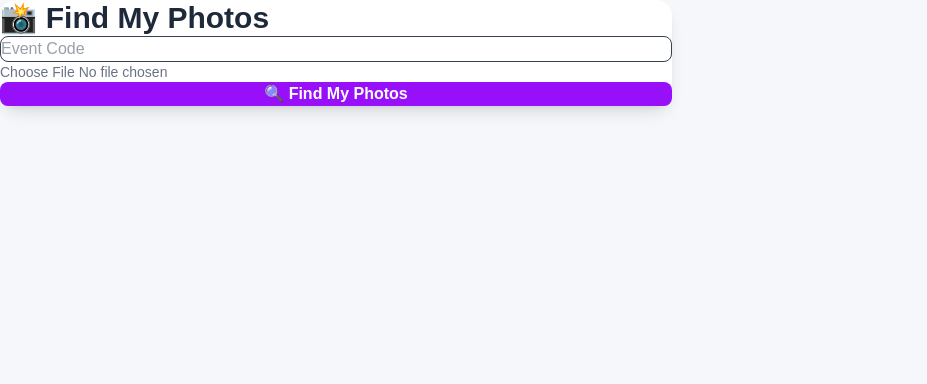
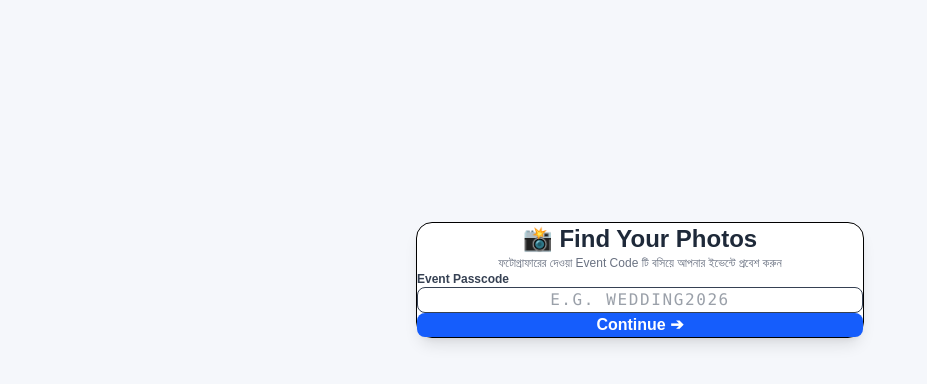
Before and after one commit to prokasroyr/ai-photo-app, a React (Vite) app: page /search in a window 1280 px wide. Shown: the top 384 px of the page, without its empty margins (0-927 px from the left). Built offline with nearby package versions, Linux system fonts and the light colour scheme.

Commit message:
Unified SearchPhotos component with step-based flow

```diff
--- a/src/pages/client/SearchPhotos.jsx
+++ b/src/pages/client/SearchPhotos.jsx
@@ -1,228 +1,186 @@
-import { useState, useEffect, useRef } from "react";
-import { useNavigate, useLocation } from "react-router-dom";
+import { useState, useEffect } from "react";
+import { useNavigate, useLocation, useParams } from "react-router-dom";
 
-function SearchPhotos() {
+const AI_SERVER = "https://ai-photo-backend-8le8.onrender.com";
+
+export default function SearchPhotos() {
+  const navigate = useNavigate();
   const location = useLocation();
-  const navigate = useNavigate();
+  const { eventId: urlEventId } = useParams();
 
+  // ইভেন্ট কোড ও সেলফি স্টেট
   const [eventId, setEventId] = useState(
-    location.state?.eventId || ""
+    urlEventId || location.state?.eventId || ""
   );
+  const [step, setStep] = useState(eventId ? 2 : 1); // ইভেন্ট আইডি থাকলে সরাসরি স্টেপ ২ তে যাবে
+  const [selfie, setSelfie] = useState(null);
+  const [isSearching, setIsSearching] = useState(false);
 
-  const [selfie, setSelfie] = useState(
-    location.state?.selfieFile || null
-  );
+  useEffect(() => {
+    if (urlEventId || location.state?.eventId) {
+      setStep(2);
+    }
+  }, [urlEventId, location.state]);
 
-  const [isSearching, setIsSearching] = useState(false);
-  const autoSearchStarted = useRef(false); // ✅ const যুক্ত করা হয়েছে
-
-  // ==========================================
-  // AI BACKEND SERVER URL
-  // ==========================================
-  const AI_SERVER = "https://ai-photo-backend-8le8.onrender.com"; // ✅ আপনার লাইভ রেন্ডার URL
-
-  // ==========================================
-  // Auto search when coming from UploadSelfie
-  // ==========================================
-  useEffect(() => {
-    if (
-      !location.state?.eventId ||
-      !location.state?.selfieFile
-    ) {
+  // স্টেপ ১: ইভেন্ট কোড সাবমিট
+  const handleEventSubmit = (e) => {
+    e.preventDefault();
+    if (!eventId.trim()) {
+      alert("অনুগ্রহ করে ইভেন্ট কোডটি লিখুন!");
       return;
     }
+    setStep(2);
+  };
 
-    if (autoSearchStarted.current) {
-      return;
-    }
-
-    autoSearchStarted.current = true;
-
-    handleSearch(
-      location.state.eventId,
-      location.state.selfieFile
-    );
-  }, [location.state]);
-
-  // ==========================================
-  // START AI SEARCH
-  // ==========================================
-  const handleSearch = async (
-    overrideEventId,
-    overrideSelfie
-  ) => {
-    if (isSearching) {
-      return;
-    }
-
-    const currentEventId = overrideEventId || eventId;
-    const currentSelfie = overrideSelfie || selfie;
-
-    // Check Event ID
-    if (!currentEventId) {
-      alert("Enter Event Code");
-      return;
-    }
-
-    // Check Selfie
-    if (!currentSelfie) {
-      alert("Select a selfie");
+  // স্টেপ ২: সেলফি আপলোড ও AI সার্চ শুরু
+  const handleSearch = async () => {
+    if (!selfie) {
+      alert("অনুগ্রহ করে আপনার একটি সেলফি সিলেক্ট করুন!");
       return;
     }
 
     setIsSearching(true);
 
     try {
-      // ======================================
-      // 1. UPLOAD SELFIE
-      // ======================================
-      console.log("📸 Uploading selfie...");
+      // ১. সেলফি আপলোড
+      const formData = new FormData();
+      formData.append("file", selfie);
 
-      const formData = new FormData();
-      formData.append("file", currentSelfie);
-
-      const uploadRes = await fetch(
-        `${AI_SERVER}/upload-selfie`,
-        {
+      const uploadRes = await fetch(`${AI_SERVER}/upload-selfie`, {
         method: "POST",
         body: formData,
-        }
-      );
+      });
 
       const uploadData = await uploadRes.json();
-      console.log("📸 Selfie Upload Response:", uploadData);
+      if (!uploadRes.ok) throw new Error(uploadData.detail || "Selfie upload failed");
 
-      if (!uploadRes.ok) {
-        throw new Error(
-          uploadData.detail || "Selfie upload failed"
-        );
-      }
+      const selfieUrl = uploadData.path || uploadData.url || uploadData.filePath || uploadData.selfieUrl;
 
-      // ======================================
-      // GET SELFIE URL (Snake_case & CamelCase Support)
-      // ======================================
-      const selfieUrl =
-        uploadData.path ||
-        uploadData.url ||
-        uploadData.filePath ||
-        uploadData.selfieUrl ||
-        uploadData.selfie_url;
-
-      if (!selfieUrl) {
-        throw new Error("Selfie uploaded but no URL returned");
-      }
-
-      console.log("📸 Selfie URL:", selfieUrl);
-
-      // ======================================
-      // 2. START AI SEARCH
-      // ======================================
-      console.log("🤖 Starting AI search...");
-
-      const searchRes = await fetch(
-        `${AI_SERVER}/start-search`,
-        {
+      // ২. সার্চ স্টার্ট
+      const searchRes = await fetch(`${AI_SERVER}/start-search`, {
         method: "POST",
-          headers: {
-            "Content-Type": "application/json",
-          },
+        headers: { "Content-Type": "application/json" },
         body: JSON.stringify({
-            eventId: currentEventId,
-            event_id: currentEventId,
+          eventId: eventId.trim(),
+          event_id: eventId.trim(),
           selfieUrl: selfieUrl,
           selfie_url: selfieUrl,
         }),
-        }
-      );
+      });
 
       const searchData = await searchRes.json();
-      console.log("🤖 Start Search Response:", searchData);
+      if (!searchRes.ok) throw new Error(searchData.detail || "Search start failed");
 
-      if (!searchRes.ok) {
-        throw new Error(
-          searchData.detail || "Search initialization failed"
-        );
-      }
+      const jobId = searchData.jobId || searchData.job_id || searchData.taskId;
 
-      // ======================================
-      // 3. GET JOB ID (Snake_case Support)
-      // ======================================
-      const jobId =
-        searchData.jobId ||
-        searchData.job_id ||
-        searchData.searchId ||
-        searchData.search_id ||
-        searchData.taskId;
-
-      console.log("🆔 AI Job ID:", jobId);
-
-      if (!jobId) {
-        throw new Error("Backend did not return a job ID");
-      }
-
-      // ======================================
-      // 4. GO TO SEARCHING PAGE
-      // ======================================
-      console.log("🔎 Opening AI searching page...");
+      // ৩. প্রোগ্রেস পেজে রিডাইরেক্ট
       navigate(`/client/processing/${jobId}`);
 
     } catch (error) {
       console.error("❌ Search Failed:", error);
-      alert("Search Failed: " + (error.message || "Unknown Error"));
+      alert("Search Failed: " + (error.message || "Unknown error"));
       setIsSearching(false);
     }
   };
 
-  // ==========================================
-  // UI
-  // ==========================================
   return (
-    <div className="max-w-2xl mx-auto p-8 mt-10 bg-white rounded-2xl shadow-lg">
-      <h1 className="text-3xl font-bold mb-6 text-gray-800">
-        📸 Find My Photos
+    <div className="min-h-[70vh] flex items-center justify-center p-4">
+      <div className="w-full max-w-md bg-white rounded-2xl shadow-lg border p-6 text-center">
+
+        {/* ---------------- STEP 1: EVENT CODE INPUT ---------------- */}
+        {step === 1 && (
+          <form onSubmit={handleEventSubmit} className="space-y-4">
+            <h1 className="text-2xl font-bold text-gray-800 flex items-center justify-center gap-2">
+              📸 Find Your Photos
             </h1>
+            <p className="text-xs text-gray-500">
+              ফটোগ্রাফারের দেওয়া Event Code টি বসিয়ে আপনার ইভেন্টে প্রবেশ করুন
+            </p>
 
-      {!isSearching ? (
-        <>
+            <div className="text-left">
+              <label className="text-xs font-semibold text-gray-700 block mb-1">
+                Event Passcode
+              </label>
               <input
                 type="text"
-            placeholder="Event Code"
+                placeholder="E.G. WEDDING2026"
                 value={eventId}
                 onChange={(e) => setEventId(e.target.value)}
-            className="w-full border p-3 rounded-lg mb-4 text-gray-700"
+                className="w-full border rounded-lg px-4 py-2.5 text-center font-mono uppercase tracking-widest text-gray-700 outline-none focus:ring-2 focus:ring-blue-500"
               />
+            </div>
+
+            <button
+              type="submit"
+              className="w-full bg-blue-600 hover:bg-blue-700 text-white font-semibold py-2.5 rounded-lg transition duration-200"
+            >
+              Continue ➔
+            </button>
+          </form>
+        )}
+
+        {/* ---------------- STEP 2: UPLOAD SELFIE ---------------- */}
+        {step === 2 && !isSearching && (
+          <div className="space-y-5">
+            <div className="flex justify-between items-center border-b pb-3">
+              <span className="text-xs bg-purple-100 text-purple-700 font-semibold px-2.5 py-1 rounded-full">
+                Event: {eventId}
+              </span>
+              <button
+                onClick={() => setStep(1)}
+                className="text-xs text-gray-400 hover:text-gray-600 underline"
+              >
+                Change Code
+              </button>
+            </div>
+
+            <h2 className="text-xl font-bold text-gray-800">
+              🤳 Take or Upload a Selfie
+            </h2>
+            <p className="text-xs text-gray-500">
+              আপনার একটি স্পষ্ট ছবি দিন যাতে AI ইভেন্ট থেকে আপনাকে খুঁজে বের করতে পারে
+            </p>
 
             <input
               type="file"
               accept="image/*"
               onChange={(e) => setSelfie(e.target.files[0])}
-            className="mb-6 block text-sm text-gray-500"
+              className="block w-full text-sm text-gray-500 file:mr-4 file:py-2 file:px-4 file:rounded-lg file:border-0 file:text-xs file:font-semibold file:bg-blue-50 file:text-blue-700 hover:file:bg-blue-100 cursor-pointer border rounded-lg p-1"
             />
 
+            {selfie && (
+              <div className="mt-2">
+                <img
+                  src={URL.createObjectURL(selfie)}
+                  alt="Selfie Preview"
+                  className="w-24 h-24 object-cover rounded-full mx-auto border-2 border-purple-500 shadow-sm"
+                />
+              </div>
+            )}
+
             <button
-            onClick={() => handleSearch()}
-            className="w-full bg-purple-600 text-white font-semibold px-6 py-3 rounded-lg hover:bg-purple-700 transition"
+              onClick={handleSearch}
+              className="w-full bg-purple-600 hover:bg-purple-700 text-white font-semibold py-3 rounded-lg shadow transition duration-200"
             >
               🔍 Find My Photos
             </button>
-        </>
-      ) : (
-        <div className="text-center bg-gray-50 p-8 rounded-xl border border-gray-200">
-          <p className="text-xl font-semibold text-gray-800 mb-4">
-            Initializing Search...
-          </p>
-
-          <div className="w-full bg-gray-200 rounded-full h-5 mb-4 overflow-hidden">
-            <div className="bg-purple-600 h-5 rounded-full animate-pulse w-full" />
-          </div>
-
-          <p className="text-sm text-gray-500 animate-pulse mt-2">
-            Please wait, connecting to AI server...
-          </p>
           </div>
         )}
+
+        {/* ---------------- SEARCHING LOADING STATE ---------------- */}
+        {isSearching && (
+          <div className="py-6 space-y-4">
+            <p className="text-lg font-semibold text-gray-800">
+              Connecting to AI Server...
+            </p>
+            <div className="w-full bg-gray-200 rounded-full h-3 overflow-hidden">
+              <div className="bg-purple-600 h-3 rounded-full animate-pulse w-full" />
+            </div>
+            <p className="text-xs text-gray-500">Please wait a moment...</p>
+          </div>
+        )}
+
+      </div>
     </div>
   );
 }
-
-export default SearchPhotos;
```
Lines whose indentation alone changed are shown as unchanged.
